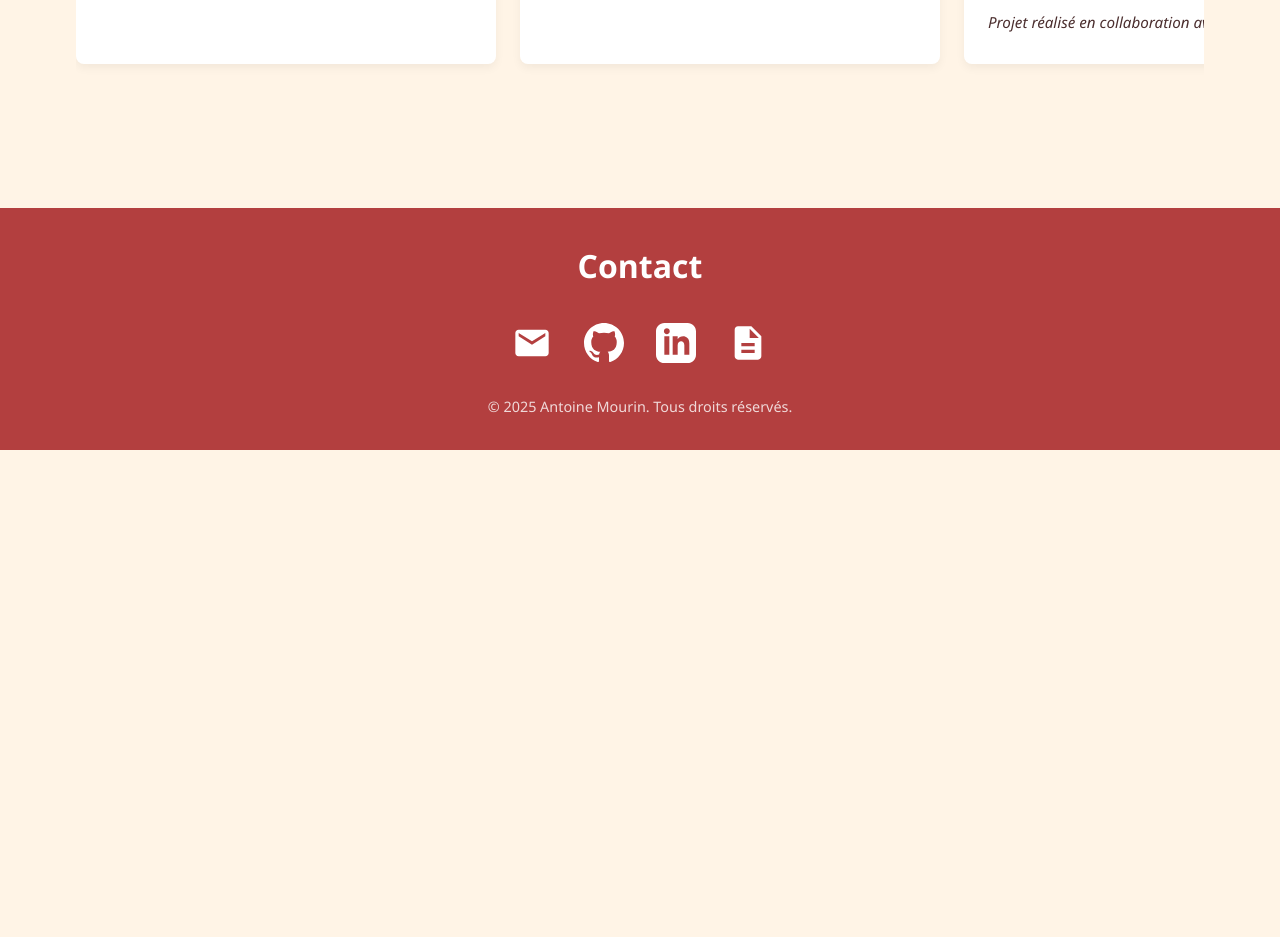
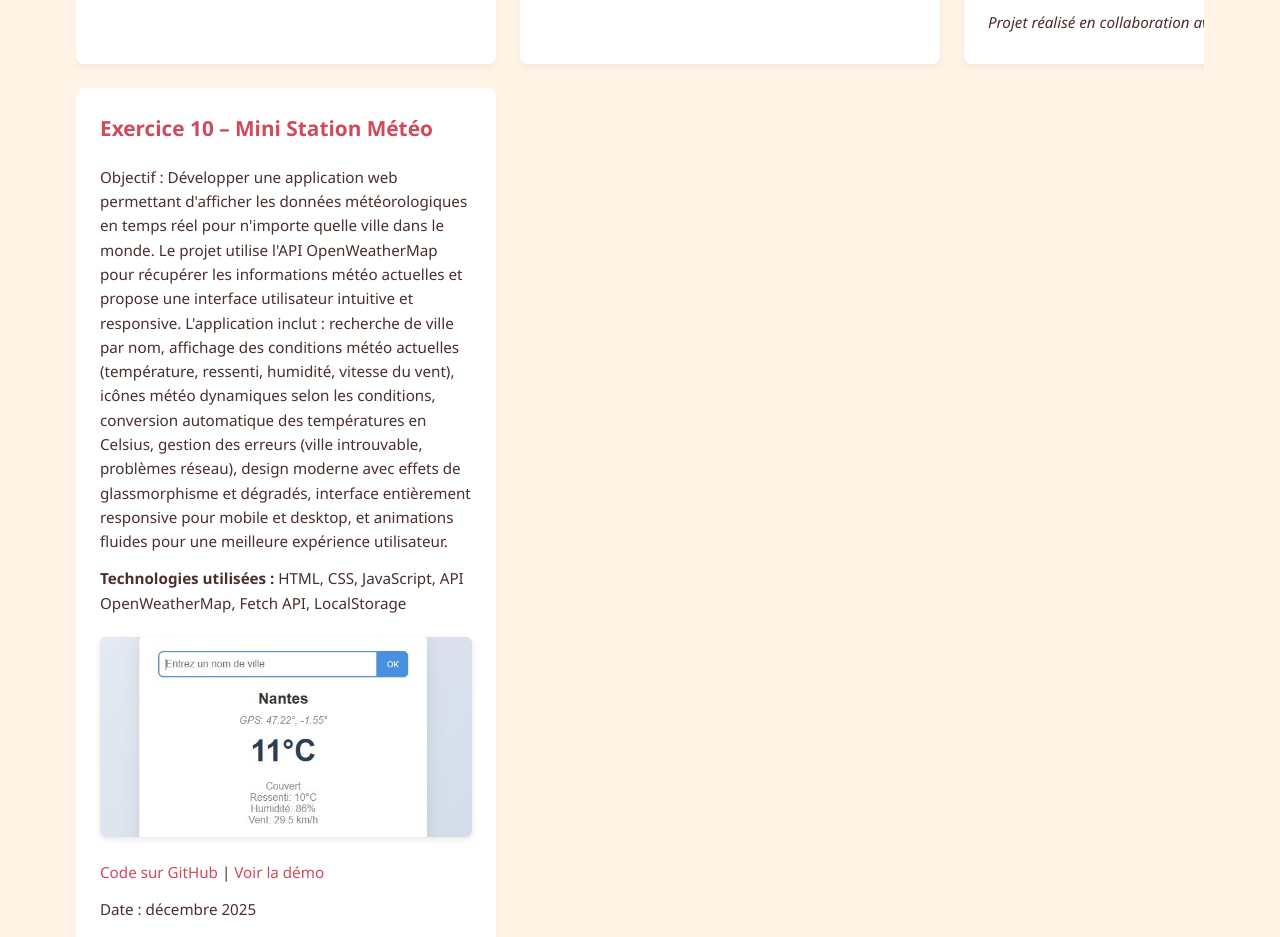
Before and after one commit to Atefoub/ma_page_web, a plain HTML site: page index.html in a window 1280 px wide. Shown: the part 3335-4272 px from the top of the page. Before the commit the page ends 3785 px from the top, so only its background shows below. Drawn offline with Linux system fonts and the light colour scheme; a web font is replaced by a local one.

Commit message:
fix update exercice 10

```diff
--- a/index.html
+++ b/index.html
@@ -355,18 +355,31 @@
               <article class="exercice">
                 <h3>Exercice 9 — Dataviz Cinéma à Paris</h3>
                 <p>
-                  Objectif : Créer une application web moderne de visualisation de données explorant l'activité cinématographique parisienne depuis 2016. Le projet exploite l'API OpenData de la Ville de Paris (14 738 enregistrements de tournages) et propose des visualisations interactives : évolution temporelle du nombre de tournages, répartition par types de production (long métrage, série, téléfilm), évolution des 5 types principaux en aires empilées, classement des tournages par arrondissement, et top des réalisateurs les plus actifs avec filtrage dynamique par année. L'application inclut un design responsive avec effets glassmorphism, des infobulles détaillées, et une architecture basée sur un hook personnalisé centralisé pour la gestion des données.
+                  Objectif : Créer une application web moderne de visualisation
+                  de données explorant l'activité cinématographique parisienne
+                  depuis 2016. Le projet exploite l'API OpenData de la Ville de
+                  Paris (14 738 enregistrements de tournages) et propose des
+                  visualisations interactives : évolution temporelle du nombre
+                  de tournages, répartition par types de production (long
+                  métrage, série, téléfilm), évolution des 5 types principaux en
+                  aires empilées, classement des tournages par arrondissement,
+                  et top des réalisateurs les plus actifs avec filtrage
+                  dynamique par année. L'application inclut un design responsive
+                  avec effets glassmorphism, des infobulles détaillées, et une
+                  architecture basée sur un hook personnalisé centralisé pour la
+                  gestion des données.
                 </p>
                 <p>
-                  <strong>Technologies utilisées :</strong> React 18, TypeScript, Vite, React Router 7, Recharts, Tailwind CSS, API OpenData Paris
+                  <strong>Technologies utilisées :</strong> React 18,
+                  TypeScript, Vite, React Router 7, Recharts, Tailwind CSS, API
+                  OpenData Paris
                 </p>
                 <img
                   src="images/screenshots/screenshot_exercice_9_projet_Dataviz.jpg"
                   alt="Capture écran exercice 9 - Dataviz Cinéma à Paris"
                 />
                 <p>
-                  <a
-                    href="https://github.com/Atefoub/projet-dataviz"
+                  <a href="https://github.com/Atefoub/projet-dataviz"
                     >Code sur GitHub</a
                   >
                   |
@@ -381,6 +394,49 @@
                 <p>
                   <em>Projet réalisé en collaboration avec David</em>
                 </p>
+              </article>
+              <article class="exercice new">
+                <h3>Exercice 10 – Mini Station Météo</h3>
+                <p>
+                  Objectif : Développer une application web permettant
+                  d'afficher les données météorologiques en temps réel pour
+                  n'importe quelle ville dans le monde. Le projet utilise l'API
+                  OpenWeatherMap pour récupérer les informations météo actuelles
+                  et propose une interface utilisateur intuitive et responsive.
+                  L'application inclut : recherche de ville par nom, affichage
+                  des conditions météo actuelles (température, ressenti,
+                  humidité, vitesse du vent), icônes météo dynamiques selon les
+                  conditions, conversion automatique des températures en
+                  Celsius, gestion des erreurs (ville introuvable, problèmes
+                  réseau), design moderne avec effets de glassmorphisme et
+                  dégradés, interface entièrement responsive pour mobile et
+                  desktop, et animations fluides pour une meilleure expérience
+                  utilisateur.
+                </p>
+                <p>
+                  <strong>Technologies utilisées :</strong> HTML, CSS,
+                  JavaScript, API OpenWeatherMap, Fetch API, LocalStorage
+                </p>
+                <img
+                  src="images/screenshots/screenshot_exercice_10_mini_station_meteo.jpg"
+                  alt="Capture écran exercice 10 - Mini Station Météo"
+                />
+                <p>
+                  <a
+                    href="https://github.com/Atefoub/mini_station_meteo"
+                    target="_blank"
+                    rel="noopener"
+                    >Code sur GitHub</a
+                  >
+                  |
+                  <a
+                    href="https://atefoub.github.io/mini_station_meteo/"
+                    target="_blank"
+                    rel="noopener"
+                    >Voir la démo</a
+                  >
+                </p>
+                <p>Date : décembre 2025</p>
               </article>
             </div>
           </div>
```
Also changed, not shown: images/screenshots/screenshot_exercice_10_mini_station_meteo.jpg (added).
